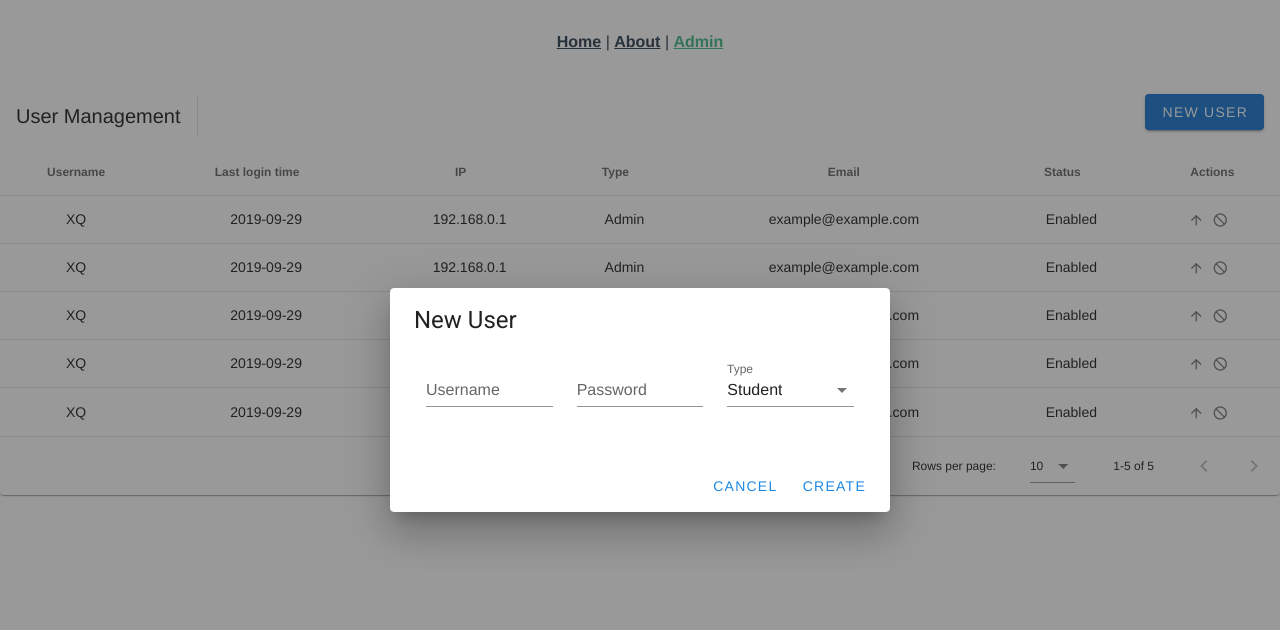
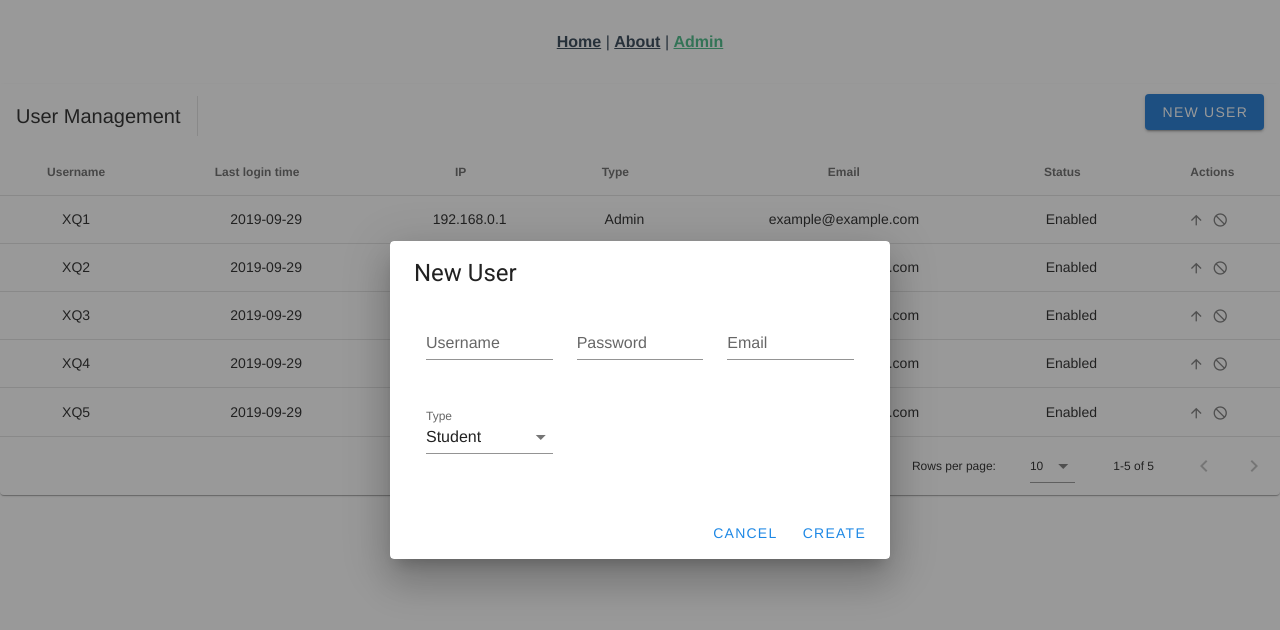
Before and after one commit to baocvcv/wenquan-platform, a Vue app in the folder frontend/: page /admin in a window 1280 px wide. Both pictures are taken after a click on the button "NEW USER". Shown: the top 630 px of the page. Built offline with nearby package versions, Linux system fonts and the light colour scheme.

Commit message:
Implement CHANGE USER TYPE function #22

```diff
--- a/frontend/src/components/UserTable.vue
+++ b/frontend/src/components/UserTable.vue
@@ -1,5 +1,32 @@
 <template>
 <div>
+    <v-dialog v-model="dialog_change_user_type" max-width="500px">
+    <v-card>
+    <v-card-title>
+        <span class="headline">Change type to...</span>
+    </v-card-title>
+
+    <v-card-text>
+        <v-container>
+        <v-row>
+            <v-col cols="12" sm="6" md="4">
+                <v-select
+                label="Type"
+                v-model="selected_type"
+                :items="['Student', 'Admin', 'SuperAdmin']"
+                ></v-select>
+            </v-col>
+        </v-row>
+        </v-container>
+    </v-card-text>
+
+    <v-card-actions>
+        <div class="flex-grow-1"></div>
+        <v-btn color="blue darken-1" text @click="close_dialog_change_user_type">Cancel</v-btn>
+        <v-btn color="blue darken-1" text @click="change_user_type">Enter</v-btn>
+    </v-card-actions>
+    </v-card>
+    </v-dialog>
     <v-data-table
     :headers="headers"
     :items="users"
@@ -15,7 +42,7 @@
           vertical
         ></v-divider>
         <div class="flex-grow-1"></div>
-        <v-dialog v-model="dialog" max-width="500px">
+        <v-dialog v-model="dialog_create" max-width="500px">
             <template v-slot:activator="{ on }">
                 <v-btn color="primary" dark class="mb-2" v-on="on">New User</v-btn>
             </template>
@@ -40,6 +67,9 @@
                         ></v-text-field>
                     </v-col>
                     <v-col cols="12" sm="6" md="4">
+                    <v-text-field v-model="edited_user.email" label="Email"></v-text-field>
+                    </v-col>
+                    <v-col cols="12" sm="6" md="4">
                         <v-select
                         v-model="edited_user.type"
                         label="Type"
@@ -52,7 +82,7 @@
 
             <v-card-actions>
                 <div class="flex-grow-1"></div>
-                <v-btn color="blue darken-1" text @click="close">Cancel</v-btn>
+                <v-btn color="blue darken-1" text @click="close_dialog_create">Cancel</v-btn>
                 <v-btn color="blue darken-1" text @click="create">Create</v-btn>
             </v-card-actions>
           </v-card>
@@ -66,7 +96,7 @@
         <v-icon
         small
         class="mr-2"
-        @click="promote_user(item)"
+        v-on:click="onclick(item)"
         >
         mdi-arrow-up
         </v-icon>
@@ -101,7 +131,10 @@ export default {
     },
     data: function() {
         return {
-            dialog: false,
+            dialog_create: false,
+            dialog_change_user_type: false,
+            selected_type: "",
+            selected_user_index: -1,
             headers: [
                 {
                     text: "Username",
@@ -163,32 +196,45 @@ export default {
         }
     },
     methods: {
-        close() {
-            this.dialog = false;
+        close_dialog_create() {
+            this.dialog_create = false;
             setTimeout(() => {
                 this.edited_user = Object.assign({}, this.default_user)
             }, 10000);
+        },
+        close_dialog_change_user_type() {
+            this.dialog_change_user_type = false;
+            this.selected_type = "";
         },
         create() {
             var new_user = {
                 username: this.edited_user.username,
                 password: this.edited_user.password,
+                email: this.edited_user.email,
                 type: this.edited_user.type,
                 disabled: false
             };
             this.$emit("create-user", new_user);
             this.dialog = false;
+            this.edited_user = this.default_user;
         },
-        promote_user(user) {
-            console.log("Promoting...");
-            this.$emit("promote-user", user);
+        change_user_type() {
+            let user = this.users[this.selected_user_index];
+            if (this.selected_type == "" || this.selected_type == user.type)
+                return this.close_dialog_change_user_type();
+            this.dialog_change_user_type = false;
+            this.$emit("change-user-type",{
+                user: user,
+                type: this.selected_type
+            });
+            this.selected_type = "";
         },
         disable_user(user) {
-            if (user.disabled === false)
-                console.log("Disabling...");
-            else
-                console.log("Restoring...");
             this.$emit("disable-user", user);
+        },
+        onclick(user) {
+            this.selected_user_index = this.users.indexOf(user);
+            this.dialog_change_user_type = true;
         }
     }
 }
--- a/frontend/src/views/AdminIndex.vue
+++ b/frontend/src/views/AdminIndex.vue
@@ -4,7 +4,7 @@
             :users="users"
             @create-user="create_user"
             @disable-user="disable_user"
-            @promote-user="promote_user"
+            @change-user-type="change_user_type"
         ></user-table>
     </div>
 </template>
@@ -20,11 +20,11 @@ export default {
     data: function() {
         return {
             users: [
-                {username: "XQ", last_login_time: "2019-09-29", ip: "192.168.0.1", type: "Admin", email: "example@example.com", disabled: false},
-                {username: "XQ", last_login_time: "2019-09-29", ip: "192.168.0.1", type: "Admin", email: "example@example.com", disabled: false},
-                {username: "XQ", last_login_time: "2019-09-29", ip: "192.168.0.1", type: "Admin", email: "example@example.com", disabled: false},
-                {username: "XQ", last_login_time: "2019-09-29", ip: "192.168.0.1", type: "Admin", email: "example@example.com", disabled: false},
-                {username: "XQ", last_login_time: "2019-09-29", ip: "192.168.0.1", type: "Admin", email: "example@example.com", disabled: false}
+                {username: "XQ1", last_login_time: "2019-09-29", ip: "192.168.0.1", type: "Admin", email: "example@example.com", disabled: false},
+                {username: "XQ2", last_login_time: "2019-09-29", ip: "192.168.0.1", type: "Admin", email: "example@example.com", disabled: false},
+                {username: "XQ3", last_login_time: "2019-09-29", ip: "192.168.0.1", type: "Admin", email: "example@example.com", disabled: false},
+                {username: "XQ4", last_login_time: "2019-09-29", ip: "192.168.0.1", type: "Admin", email: "example@example.com", disabled: false},
+                {username: "XQ5", last_login_time: "2019-09-29", ip: "192.168.0.1", type: "Admin", email: "example@example.com", disabled: false}
             ]
         }
     },
@@ -38,8 +38,8 @@ export default {
         disable_user(user) {
             user.disabled = !user.disabled;
         },
-        promote_user(user) {
-
+        change_user_type(params) {
+            params.user.type = params.type;
         }
     }
     /*
```
